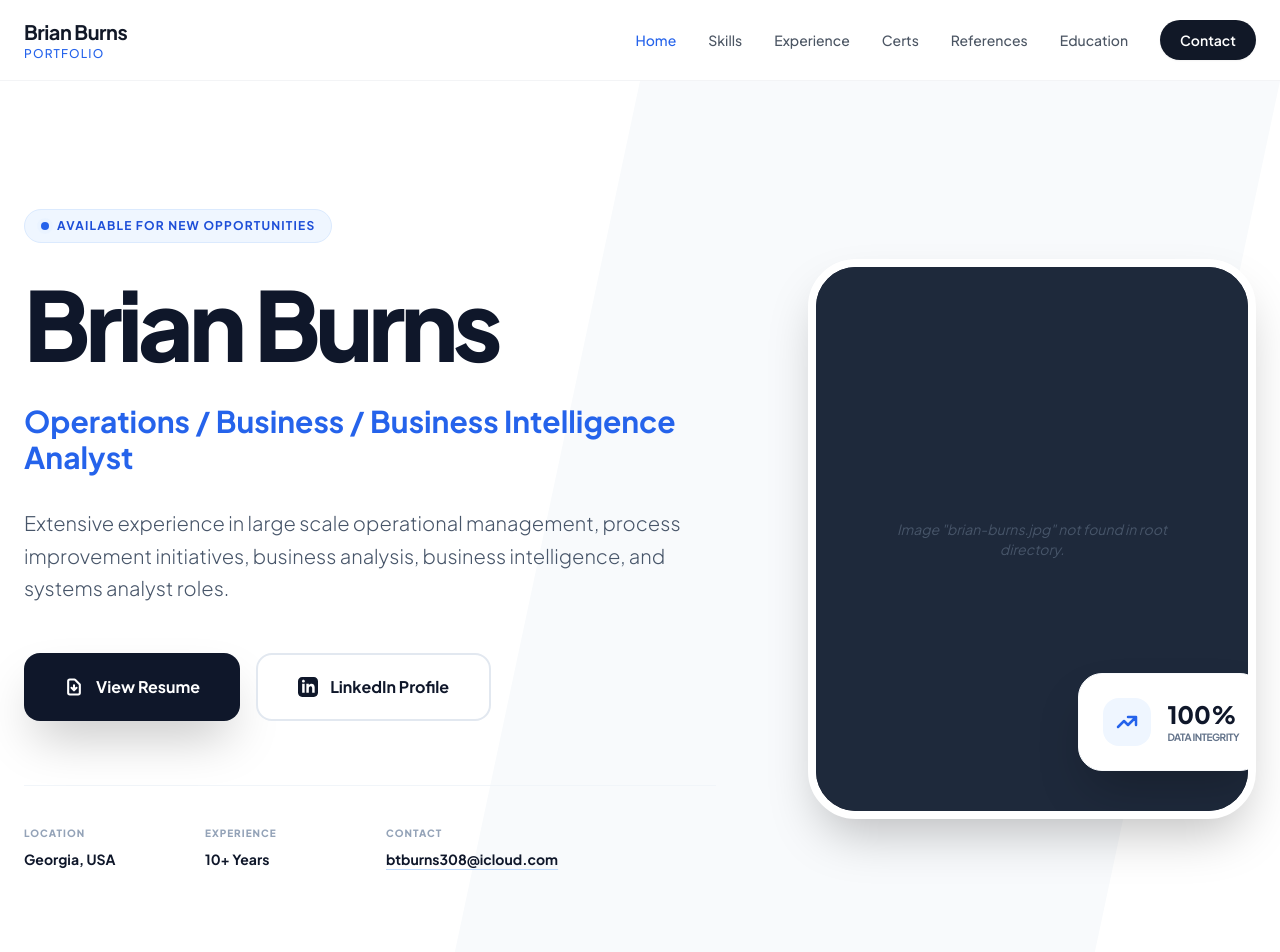
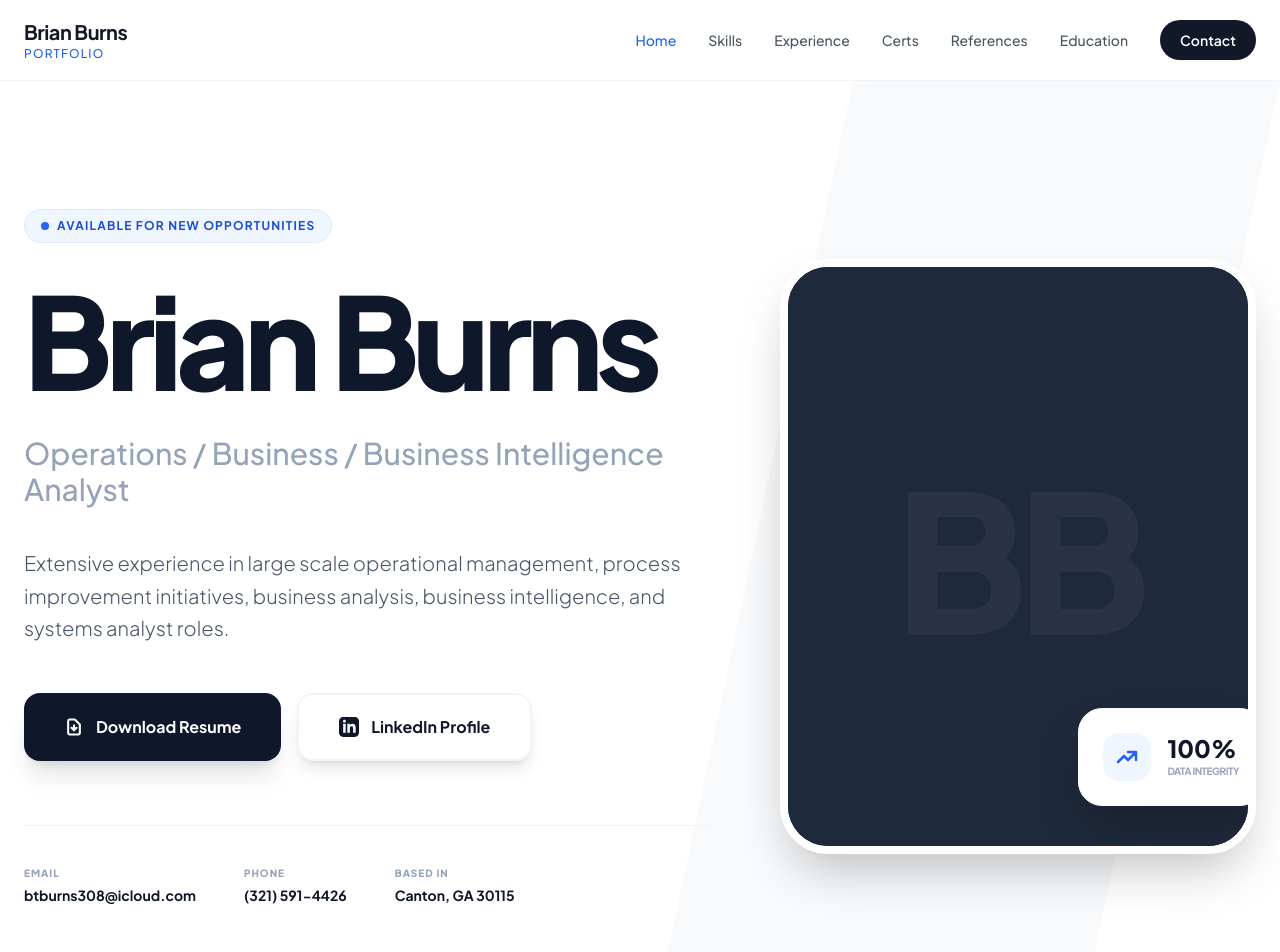
Before and after one commit to btburns308/brian-portfolio, a React (Vite) app: page / in a window 1280 px wide. Shown: the top 952 px of the page. Built offline with nearby package versions, Linux system fonts and the light colour scheme.

Commit message:
Update Hero.tsx

```diff
--- a/components/Hero.tsx
+++ b/components/Hero.tsx
@@ -10,15 +10,15 @@ const Hero: React.FC<HeroProps> = ({ contactInfo, id }) => {
 
   return (
     <section id={id} className="relative pt-32 pb-24 overflow-hidden bg-white">
-      {/* Visual background elements */}
-      <div className="absolute top-0 right-0 w-1/2 h-full bg-slate-50 -skew-x-12 transform origin-top no-print pointer-events-none z-0"></div>
+      {/* Decorative background element */}
+      <div className="absolute top-0 right-0 w-1/3 h-full bg-slate-50 -skew-x-12 transform origin-top no-print pointer-events-none z-0"></div>
 
       <div className="relative max-w-7xl mx-auto px-6 z-10">
         <div className="grid grid-cols-1 lg:grid-cols-12 gap-16 items-center">
 
-          {/* Text Content */}
+          {/* Main Text Area */}
           <div className="lg:col-span-7">
-            <div className="inline-flex items-center space-x-2 px-4 py-2 rounded-full bg-blue-50 text-blue-700 mb-8 border border-blue-100">
+            <div className="inline-flex items-center space-x-2 px-4 py-2 rounded-full bg-blue-50 text-blue-700 mb-8 border border-blue-100 no-print">
               <span className="relative flex h-2 w-2">
                 <span className="animate-ping absolute inline-flex h-full w-full rounded-full bg-blue-400 opacity-75"></span>
                 <span className="relative inline-flex rounded-full h-2 w-2 bg-blue-600"></span>
@@ -26,13 +26,13 @@ const Hero: React.FC<HeroProps> = ({ contactInfo, id }) => {
               <span className="text-xs font-bold uppercase tracking-widest">Available for new opportunities</span>
             </div>
 
-            <h1 className="text-6xl lg:text-8xl font-black text-slate-900 leading-[0.9] mb-8 tracking-tighter">
+            <h1 className="text-7xl lg:text-9xl font-black text-slate-900 leading-[0.85] mb-8 tracking-tighter">
               {contactInfo.name}
             </h1>
 
-            <h2 className="text-2xl lg:text-3xl font-bold text-blue-600 mb-8 max-w-2xl">
+            <p className="text-2xl lg:text-3xl font-medium text-slate-400 mb-10 leading-tight">
               {contactInfo.headline}
-            </h2>
+            </p>
 
             <p className="text-xl text-slate-600 leading-relaxed mb-12 max-w-2xl font-light">
               {contactInfo.summary}
@@ -43,73 +43,72 @@ const Hero: React.FC<HeroProps> = ({ contactInfo, id }) => {
                 href={contactInfo.resumeUrl}
                 target="_blank"
                 rel="noopener noreferrer"
-                className="px-10 py-5 bg-slate-900 text-white font-bold rounded-2xl hover:bg-blue-600 transition-all shadow-2xl flex items-center gap-3"
+                className="px-10 py-5 bg-slate-900 text-white font-bold rounded-2xl hover:bg-blue-600 transition-all shadow-xl hover:-translate-y-1 flex items-center gap-3"
               >
-                <svg className="w-5 h-5" fill="none" stroke="currentColor" viewBox="0 0 24 24"><path strokeLinecap="round" strokeLinejoin="round" strokeWidth="2.5" d="M12 10v6m0 0l-3-3m3 3l3-3m2 8H7a2 2 0 01-2-2V5a2 2 0 012-2h5.586a1 1 0 01.707.293l5.414 5.414a1 1 0 01.293.707V19a2 2 0 01-2 2z"></path></svg>
-                View Resume
+                <svg className="w-5 h-5" fill="none" stroke="currentColor" viewBox="0 0 24 24">
+                  <path strokeLinecap="round" strokeLinejoin="round" strokeWidth="2.5" d="M12 10v6m0 0l-3-3m3 3l3-3m2 8H7a2 2 0 01-2-2V5a2 2 0 012-2h5.586a1 1 0 01.707.293l5.414 5.414a1 1 0 01.293.707V19a2 2 0 01-2 2z"></path>
+                </svg>
+                Download Resume
               </a>
               <a
                 href={contactInfo.linkedin}
                 target="_blank"
                 rel="noopener noreferrer"
-                className="px-10 py-5 bg-white text-slate-900 font-bold rounded-2xl border-2 border-slate-200 hover:border-blue-600 hover:text-blue-600 transition-all flex items-center gap-3"
+                className="px-10 py-5 bg-white text-slate-900 font-bold rounded-2xl border-2 border-slate-100 hover:border-blue-600 hover:text-blue-600 transition-all shadow-lg hover:-translate-y-1 flex items-center gap-3"
               >
-                <svg className="w-5 h-5 fill-current" viewBox="0 0 24 24"><path d="M19 0h-14c-2.761 0-5 2.239-5 5v14c0 2.761 2.239 5 5 5h14c2.762 0 5-2.239 5-5v-14c0-2.761-2.238-5-5-5zm-11 19h-3v-11h3v11zm-1.5-12.268c-.966 0-1.75-.79-1.75-1.764s.784-1.764 1.75-1.764 1.75.79 1.75 1.764-.783 1.764-1.75 1.764zm13.5 12.268h-3v-5.604c0-3.368-4-3.113-4 0v5.604h-3v-11h3v1.765c1.396-2.586 7-2.777 7 2.476v6.759z"/></svg>
+                <svg className="w-5 h-5 fill-current" viewBox="0 0 24 24">
+                  <path d="M19 0h-14c-2.761 0-5 2.239-5 5v14c0 2.761 2.239 5 5 5h14c2.762 0 5-2.239 5-5v-14c0-2.761-2.238-5-5-5zm-11 19h-3v-11h3v11zm-1.5-12.268c-.966 0-1.75-.79-1.75-1.764s.784-1.764 1.75-1.764 1.75.79 1.75 1.764-.783 1.764-1.75 1.764zm13.5 12.268h-3v-5.604c0-3.368-4-3.113-4 0v5.604h-3v-11h3v1.765c1.396-2.586 7-2.777 7 2.476v6.759z"/>
+                </svg>
                 LinkedIn Profile
               </a>
             </div>
 
-            <div className="mt-16 grid grid-cols-2 sm:grid-cols-4 gap-8 border-t border-slate-100 pt-10">
-              <div>
-                <p className="text-[10px] font-black text-slate-400 uppercase tracking-widest mb-2">Location</p>
-                <p className="text-sm font-bold text-slate-900">Georgia, USA</p>
+            {/* Quick Contact Bar */}
+            <div className="mt-16 flex flex-wrap gap-x-12 gap-y-6 border-t border-slate-100 pt-10">
+              <div className="flex flex-col">
+                <span className="text-[10px] font-black text-slate-400 uppercase tracking-widest mb-1">Email</span>
+                <a href={`mailto:${contactInfo.email}`} className="text-sm font-bold text-slate-900 hover:text-blue-600 transition-colors">{contactInfo.email}</a>
               </div>
-              <div>
-                <p className="text-[10px] font-black text-slate-400 uppercase tracking-widest mb-2">Experience</p>
-                <p className="text-sm font-bold text-slate-900">10+ Years</p>
+              <div className="flex flex-col">
+                <span className="text-[10px] font-black text-slate-400 uppercase tracking-widest mb-1">Phone</span>
+                <span className="text-sm font-bold text-slate-900">{contactInfo.phone}</span>
               </div>
-              <div className="col-span-2">
-                <p className="text-[10px] font-black text-slate-400 uppercase tracking-widest mb-2">Contact</p>
-                <p className="text-sm font-bold text-slate-900 underline underline-offset-4 decoration-blue-200 hover:text-blue-600 transition-colors">
-                  <a href={`mailto:${contactInfo.email}`}>{contactInfo.email}</a>
-                </p>
+              <div className="flex flex-col">
+                <span className="text-[10px] font-black text-slate-400 uppercase tracking-widest mb-1">Based in</span>
+                <span className="text-sm font-bold text-slate-900">{contactInfo.location}</span>
               </div>
             </div>
           </div>
 
-          {/* Right Column: Picture */}
-          <div className="lg:col-span-5 flex justify-center lg:justify-end">
-            <div className="relative w-full max-w-md aspect-[4/5] bg-slate-900 rounded-[3rem] overflow-hidden border-8 border-white shadow-2xl group">
-              {/* Background Initials */}
-              <div className="absolute inset-0 flex items-center justify-center pointer-events-none">
-                <span className="text-[15rem] font-black text-white/5 select-none">BB</span>
+          {/* Right Column: Profile Image / Fallback */}
+          <div className="lg:col-span-5 relative group">
+            <div className="relative w-full aspect-[4/5] bg-slate-900 rounded-[3rem] overflow-hidden border-8 border-white shadow-2xl transition-transform duration-500 group-hover:scale-[1.02]">
+
+              {/* Fallback View (Behind image or shown if error) */}
+              <div className="absolute inset-0 flex items-center justify-center bg-slate-800 pointer-events-none">
+                <span className="text-[12rem] font-black text-white/5 select-none tracking-tighter">BB</span>
               </div>
 
               {!imageError ? (
                 <img
                   src={contactInfo.profileImage}
                   alt={contactInfo.name}
-                  onError={() => {
-                    console.error("Failed to load image from:", contactInfo.profileImage);
-                    setImageError(true);
-                  }}
-                  className="relative w-full h-full object-cover z-10 transition-transform duration-700 group-hover:scale-105"
+                  onError={() => setImageError(true)}
+                  className="relative w-full h-full object-cover z-10 transition-opacity duration-500"
                 />
-              ) : (
-                <div className="relative w-full h-full flex items-center justify-center z-10 bg-slate-800 text-slate-600 p-12 text-center italic text-sm">
-                  Image "brian-burns.jpg" not found in root directory.
-                </div>
-              )}
+              ) : null}
 
-              {/* Float Badge */}
+              {/* Float Performance Badge */}
               <div className="absolute bottom-10 -right-4 bg-white p-6 rounded-3xl shadow-2xl z-20 border border-slate-50 hidden md:block transform transition-all group-hover:-translate-x-4">
                 <div className="flex items-center space-x-4">
                   <div className="p-3 bg-blue-50 rounded-2xl text-blue-600">
-                    <svg className="w-6 h-6" fill="none" stroke="currentColor" viewBox="0 0 24 24"><path strokeLinecap="round" strokeLinejoin="round" strokeWidth="2.5" d="M13 7h8m0 0v8m0-8l-8 8-4-4-6 6"></path></svg>
+                    <svg className="w-6 h-6" fill="none" stroke="currentColor" viewBox="0 0 24 24">
+                      <path strokeLinecap="round" strokeLinejoin="round" strokeWidth="2.5" d="M13 7h8m0 0v8m0-8l-8 8-4-4-6 6"></path>
+                    </svg>
                   </div>
                   <div>
-                    <p className="text-2xl font-black text-slate-900">100%</p>
-                    <p className="text-[10px] font-bold text-slate-500 uppercase tracking-tighter">Data Integrity</p>
+                    <p className="text-2xl font-black text-slate-900 leading-none">100%</p>
+                    <p className="text-[10px] font-bold text-slate-400 uppercase tracking-tighter mt-1">Data Integrity</p>
                   </div>
                 </div>
               </div>
```
